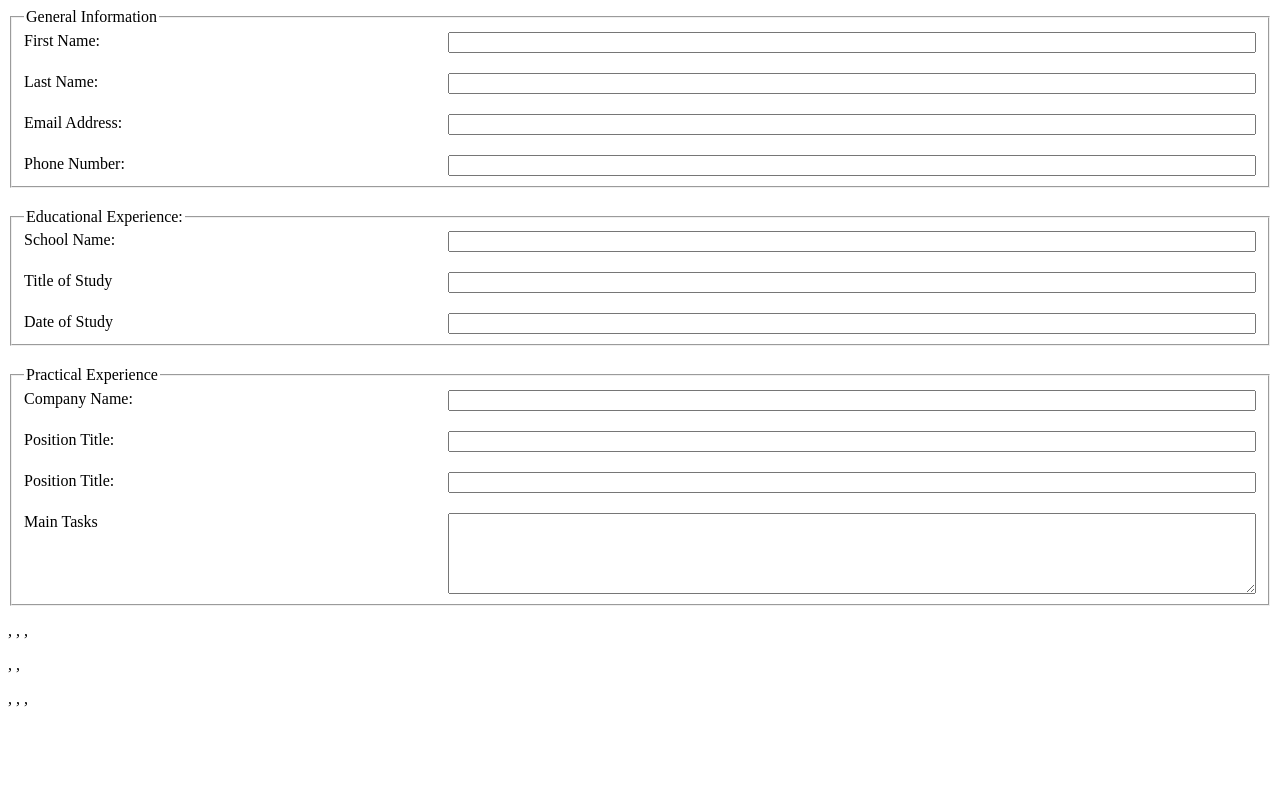
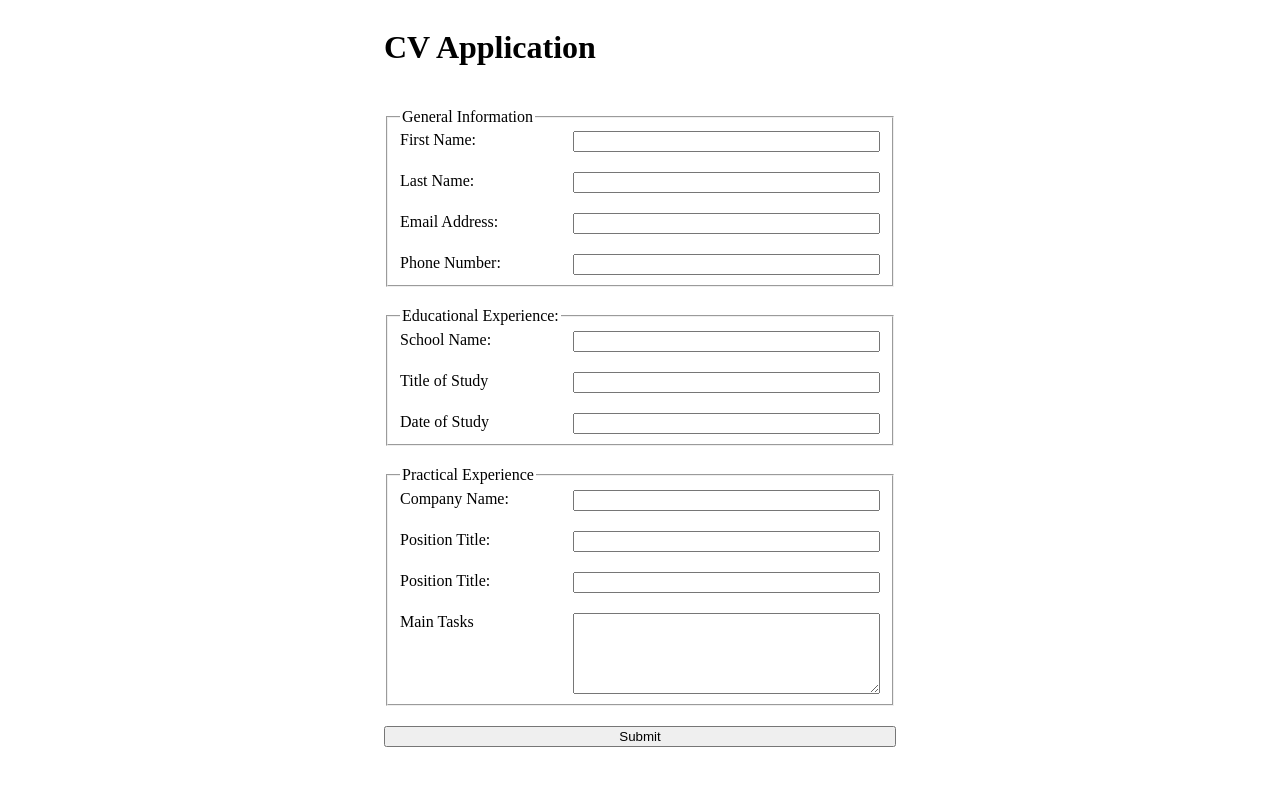
Before and after one commit to justEstif/project-cv-application, a React (Create React App) app: page / in a window 1280 px wide. Shown: the top 786 px of the page. Built offline with nearby package versions, Linux system fonts and the light colour scheme.

Commit message:
Switch between Edit and Submit mode

```diff
--- a/src/App.js
+++ b/src/App.js
@@ -1,7 +1,7 @@
 import React, { Component } from "react";
 import Form from "./components/Form";
 import Overview from "./components/Overview";
-class App extends Component {
+export default class App extends Component {
   constructor(props) {
     super(props);
     this.state = {
@@ -18,6 +18,10 @@ class App extends Component {
         durationOfHire: "",
         mainTasks: "",
       },
+      classes: {
+        formClass: "",
+        overViewClass: "hide",
+      },
     };
     this.handleChange = this.handleChange.bind(this);
   }
@@ -30,13 +34,41 @@ class App extends Component {
       },
     });
 
+  handleSubmit = (e) => {
+    if (this.state.classes.overViewClass) {
+      this.setState({
+        ...this.state,
+        classes: {
+          formClass: "hide",
+          overViewClass: "",
+        },
+      });
+    } else {
+      this.setState({
+        ...this.state,
+        classes: {
+          formClass: "",
+          overViewClass: "hide",
+        },
+      });
+    }
+  };
   render() {
     return (
-      <div>
-        <Form cvApp={this.state.cvApp} handleChange={this.handleChange} />
-        <Overview cvApp={this.state.cvApp} handleChange={this.handleChange} />
+      <div className="container">
+        <Form
+          cvApp={this.state.cvApp}
+          handleChange={this.handleChange}
+          handleSubmit={this.handleSubmit}
+          formClass={this.state.classes.formClass}
+        />
+        <Overview
+          cvApp={this.state.cvApp}
+          handleChange={this.handleChange}
+          handleSubmit={this.handleSubmit}
+          overViewClass={this.state.classes.overViewClass}
+        />
       </div>
     );
   }
 }
-export default App;
--- a/src/components/Form.js
+++ b/src/components/Form.js
@@ -1,6 +1,6 @@
 import GeneralInformation from "./GeneralInformation";
-import EducationalExperience from "./EducationalExperience"
-import PracticalExperience from "./PracticalExperience"
+import EducationalExperience from "./EducationalExperience";
+import PracticalExperience from "./PracticalExperience";
 
 import React from "react";
 import "./FormStyle.css";
@@ -11,10 +11,14 @@ export default class Form extends React.Component {
   }
   handleSubmit(e) {
     e.preventDefault();
+    console.log("submitted")
+    this.props.handleSubmit(e)
   }
   render() {
+    const { formClass } = this.props
     return (
-      <form>
+      <form onSubmit={this.handleSubmit} className={`${formClass}`}>
+        <h1>CV Application</h1>
         <GeneralInformation
           cvApp={this.props.cvApp}
           handleChange={this.props.handleChange}
@@ -27,6 +31,9 @@ export default class Form extends React.Component {
           cvApp={this.props.cvApp}
           handleChange={this.props.handleChange}
         />
+        <button type="submit" className="btn">
+          Submit
+        </button>
       </form>
     );
   }
--- a/src/components/FormStyle.css
+++ b/src/components/FormStyle.css
@@ -1,8 +1,11 @@
-.form_container {
+.container {
   display: flex;
   align-items: center;
   justify-content: center;
-  width: 100vw;
+  flex-direction: column;
+}
+form {
+  width: 40vw;
 }
 form,
 fieldset {
--- a/src/components/Overview.js
+++ b/src/components/Overview.js
@@ -3,11 +3,12 @@ import React from "react";
 export default class Overview extends React.Component {
   constructor(props) {
     super(props);
-    this.handleChange = this.handleChange.bind(this);
+    this.handleSubmit = this.handleSubmit.bind(this);
   }
-  handleChange(e) {
-    console.log(e.target.value);
-    this.props.handleChange(e);
+  handleSubmit(e) {
+    e.preventDefault()
+    console.log("Edit Mode")
+    this.props.handleSubmit(e)
   }
   render() {
     const {
@@ -23,18 +24,24 @@ export default class Overview extends React.Component {
       durationOfHire,
       mainTasks,
     } = this.props.cvApp;
+    const { overViewClass } = this.props
 
     return (
-      <div>
+      <div className={`${overViewClass}`}>
+        <p>Submitted Form</p>
         <p>
-          {firstName}, {lastName}, {email}, {phone}
+          Full Name: {firstName} {lastName}
         </p>
-        <p>
-          {schoolName}, {titleOfStudy}, {dateOfStudy}
-        </p>
-        <p>
-          {companyName}, {positionTitle}, {durationOfHire}, {mainTasks}
-        </p>
+        <p>Email: {email}</p>
+        <p>Phone: {phone}</p>
+        <p>School Attended: {schoolName}</p>
+        <p>Title of Study: {titleOfStudy}</p>
+        <p>Date of Graduation: {dateOfStudy}</p>
+        <p>Previous Name of Employer: {companyName}</p>
+        <p>Previous Position Title: {positionTitle}</p>
+        <p>Duration of Position: {durationOfHire}</p>
+        <p>Previous Responsibilities: {mainTasks}</p>
+        <button onClick={this.handleSubmit}>Edit</button>
       </div>
     );
   }
```
Also changed, not shown: 1 other file (tests, documents, lock files or other folders).
